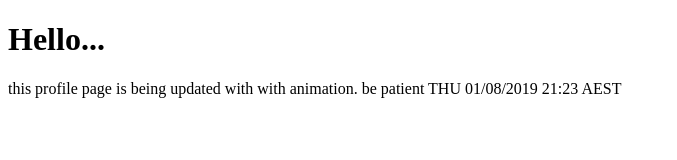
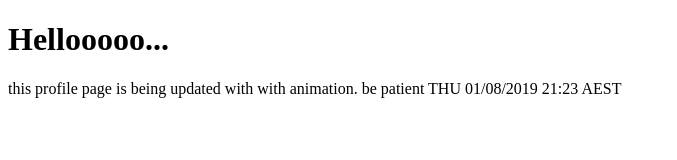
Before and after one commit to waynewe/waynewe.github.io, a plain HTML site: page index.html in a window 1280 px wide. Shown: the whole page, without its empty margins (0-677 px from the left). Drawn offline with Linux system fonts and the light colour scheme.

Commit message:
Update index.html

```diff
--- a/index.html
+++ b/index.html
@@ -4,7 +4,7 @@
       <title>waynewe.github.io</title>
    </head>
    <body>
-      <h1>Hello...</h1>
+      <h1>Hellooooo...</h1>
       <p>this profile page is being updated with with animation. be patient THU 01/08/2019 21:23 AEST</p>
    </body>
 </html>
```
